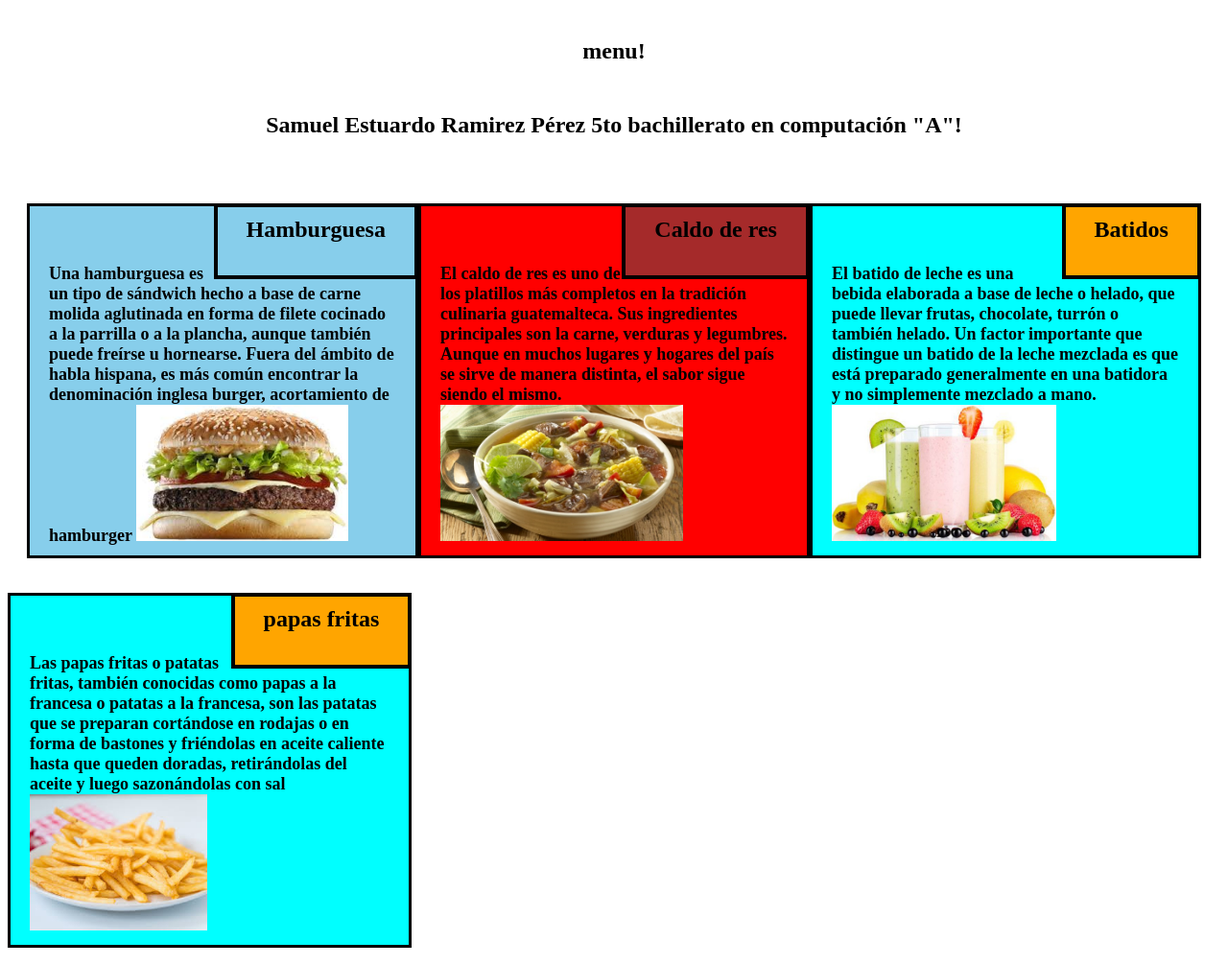
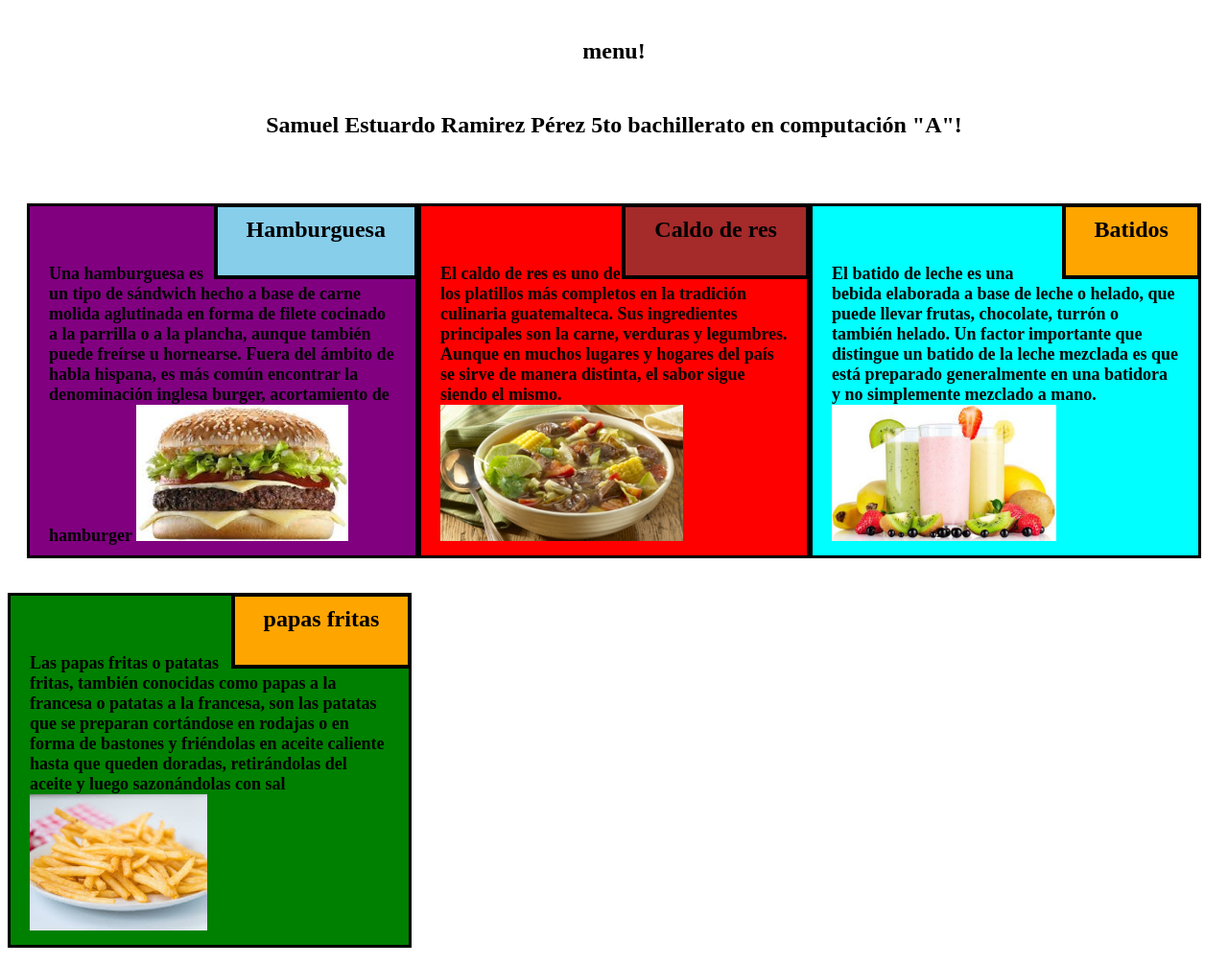
Before and after one commit to Samuel-Ramirez/TAREA, a plain HTML site: page index.html in a window 1280 px wide. Shown: the whole page at 96% size. Drawn offline with Linux system fonts and the light colour scheme.

Commit message:
agrege cambios

```diff
--- a/mdcss/souction.css
+++ b/mdcss/souction.css
@@ -18,7 +18,7 @@ h2{
 }
 
 #highlight {
-    background-color: skyblue;
+    background-color:skyblue ;
     border: 4px solid black;
     font-size:24px;
     font-weight: bold;
@@ -50,7 +50,7 @@ h2{
 }
 #highlight4 {
 
-    background-color: yelow;
+    background-color:yellow ;
     border: 4px solid black;
     font-size:24px;
     font-weight: bold;
@@ -65,7 +65,7 @@ h2{
     padding: 60px 20px 10px 20px;
     border: 3px solid;
     font-size:18px;
-    background-color:skyblue;
+    background-color:purple;
     color:black;
     font-weight: bold;
     font-style: arial black;
@@ -94,7 +94,7 @@ h2{
     padding: 60px 20px 10px 20px;
     border: 3px solid;
     font-size:18px;
-    background-color:cyan;
+    background-color:green;
     color:black;
     font-weight: bold;
     font-style: arial black;
```
